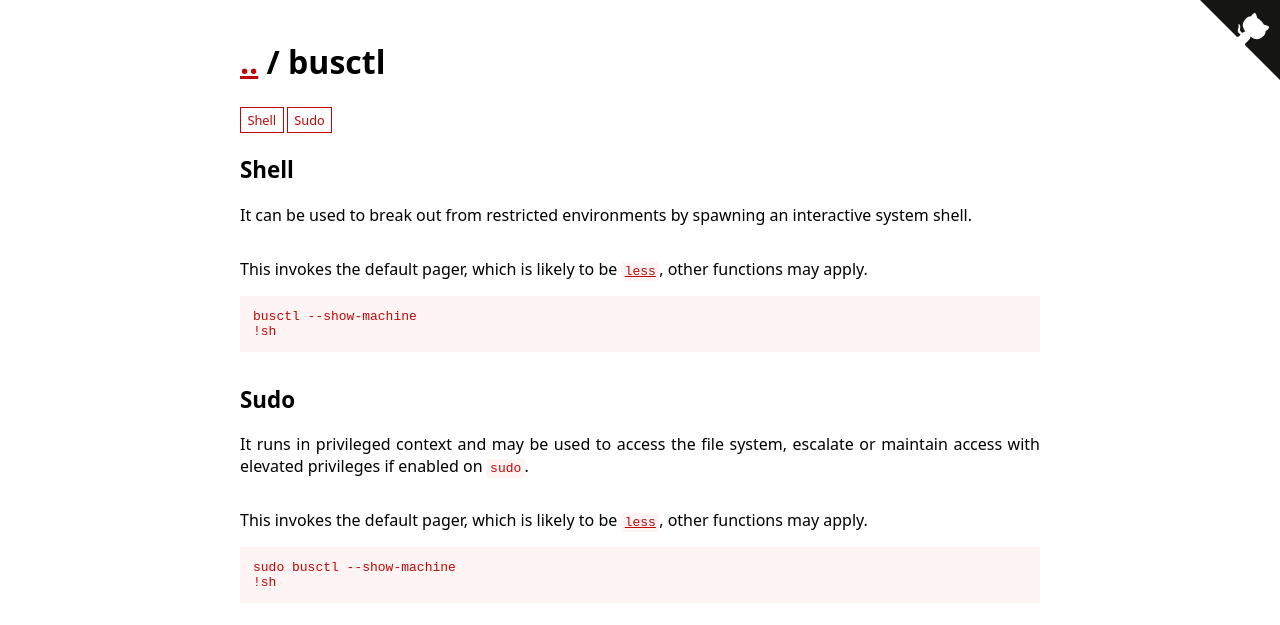
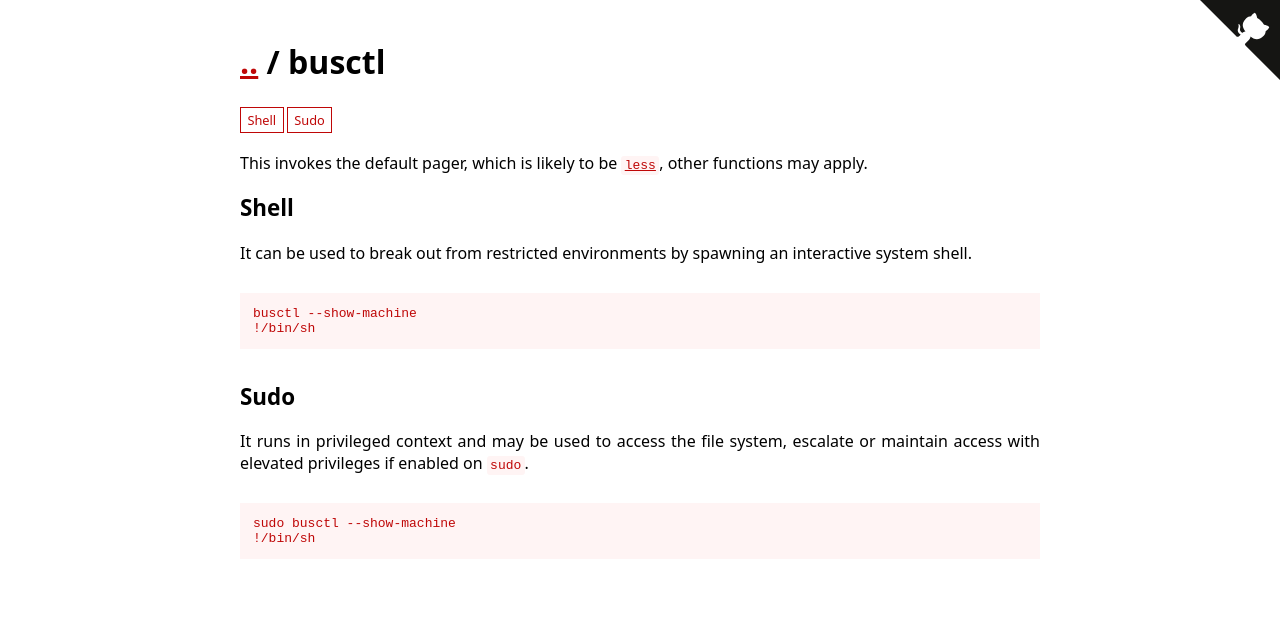
Before and after one commit to GTFOBins/GTFOBins.github.io, a Jekyll site: the page built from _gtfobins/busctl.md, in a window 1280 px wide. Shown: the top 625 px of the page. Built offline with Jekyll 4.4.1, drawn with Linux system fonts in a browser that asks for light colours.

Commit message:
Improve busctl

```diff
--- a/_gtfobins/busctl.md
+++ b/_gtfobins/busctl.md
@@ -1,13 +1,12 @@
 ---
+description: This invokes the default pager, which is likely to be [`less`](/gtfobins/less/), other functions may apply.
 functions:
   shell:
-    - description: This invokes the default pager, which is likely to be [`less`](/gtfobins/less/), other functions may apply.
-      code: |
+    - code: |
         busctl --show-machine
-        !sh
+        !/bin/sh
   sudo:
-    - description: This invokes the default pager, which is likely to be [`less`](/gtfobins/less/), other functions may apply.
-      code: |
+    - code: |
         sudo busctl --show-machine
-        !sh
+        !/bin/sh
 ---
```
